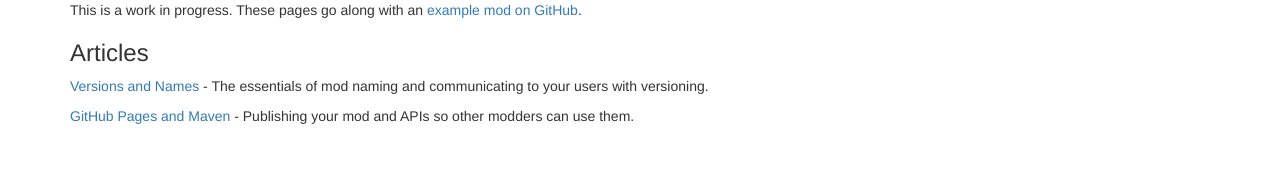
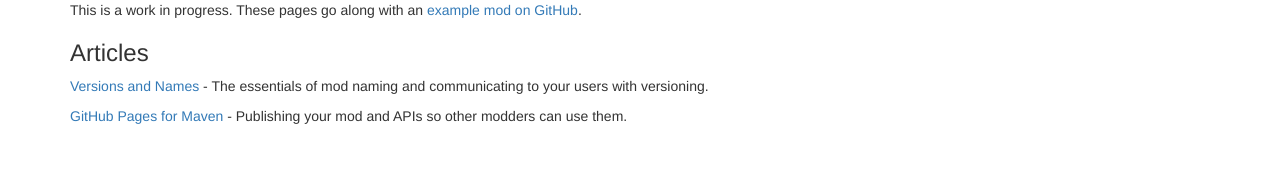
Before and after one commit to kylev/nerdcraft, a Jekyll site: the page built from index.md, in a window 1280 px wide. Shown: the part 120-300 px from the top of the page. Built offline with Jekyll 4.4.1, drawn with Linux system fonts in a browser that asks for light colours; nearby versions of some CDN libraries; Markdown is read by kramdown in place of the engine named in the settings.

Commit message:
Fix link to maven article.

```diff
--- a/index.md
+++ b/index.md
@@ -16,5 +16,5 @@ This is a work in progress. These pages go along with an
 [Versions and Names](versions-and-names.html) - The essentials of mod
 naming and communicating to your users with versioning.
 
-[GitHub Pages and Maven](github-pages-and-maven.html) - Publishing
+[GitHub Pages for Maven](github-pages-for-maven.html) - Publishing
 your mod and APIs so other modders can use them.
```
